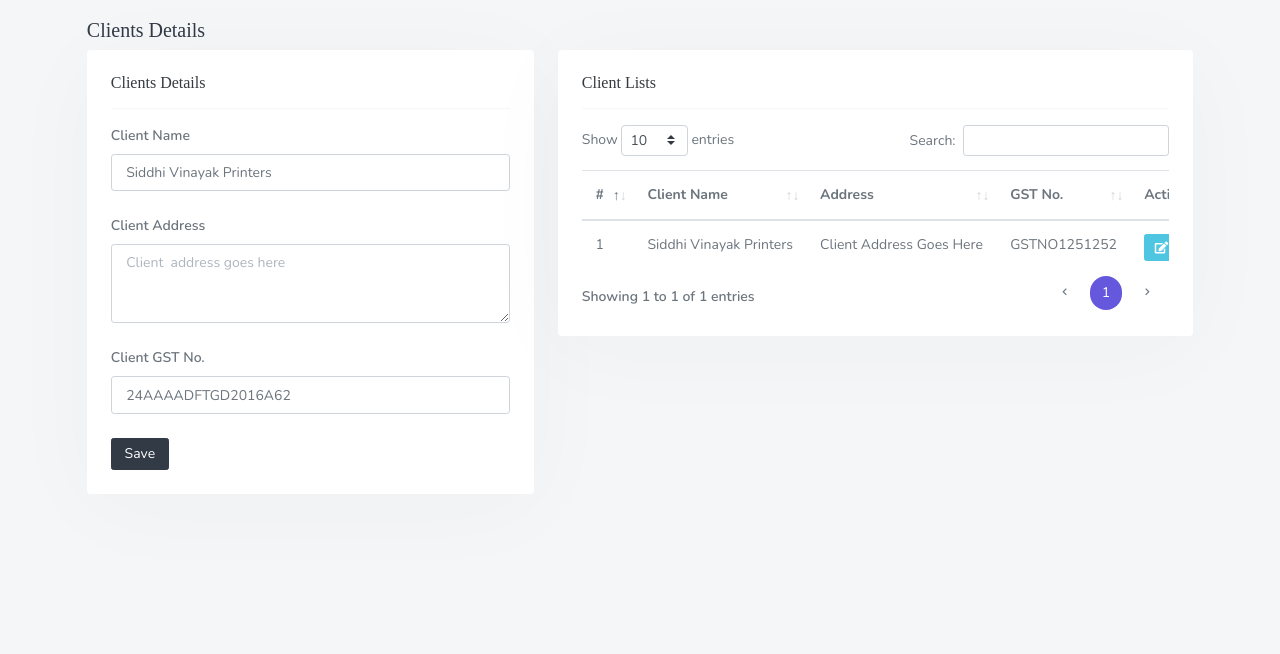
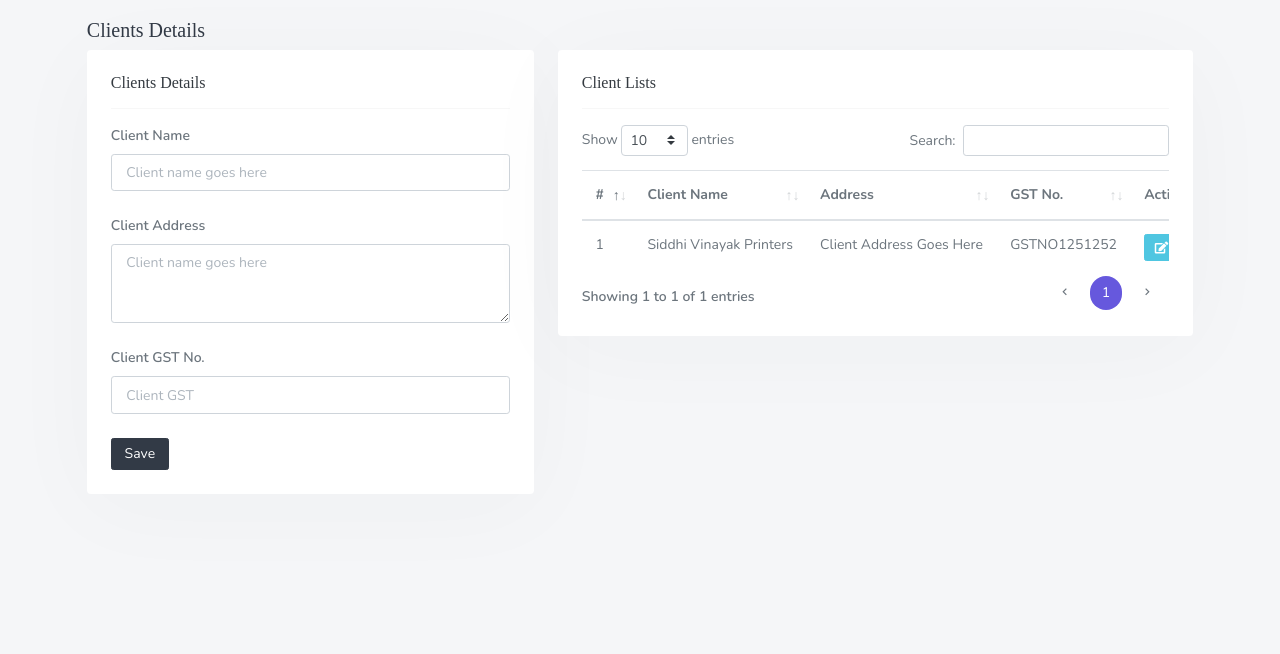
Before and after one commit to ibhargavtaillor/vipro, a Laravel app: page /admin/client in a window 1280 px wide. Shown: the part 60-714 px from the top of the page. Run offline with Laravel 8, Linux system fonts and the light colour scheme; a user stored in the database is signed in; data comes from the database, SQL or seed files in the repository; lists and menus that the app fills with data are empty; some libraries are stand-ins or nearby versions; some web fonts are replaced.

Commit message:
Enable laravel form

```diff
--- a/app/Http/Controllers/admin/ClientController.php
+++ b/app/Http/Controllers/admin/ClientController.php
@@ -2,6 +2,7 @@
 
 namespace App\Http\Controllers\admin;
 
+use App\Client;
 use App\Http\Controllers\Controller;
 use Illuminate\Http\Request;
 
@@ -12,6 +13,18 @@ class ClientController extends Controller
      */
     public function index(Request $request)
     {
-        return view("admin.client.index");
+        $_data = array(
+            "model" => new Client,
+        );
+
+        return view("admin.client.index", $_data);
+    }
+
+    /**
+     * Save Client information
+     */
+    public function store(Request $request)
+    {
+        dd($request->all());
     }
 }
--- a/composer.json
+++ b/composer.json
@@ -13,7 +13,8 @@
         "fruitcake/laravel-cors": "^2.0",
         "guzzlehttp/guzzle": "^6.3.1|^7.0.1",
         "laravel/framework": "^7.29",
-        "laravel/tinker": "^2.5"
+        "laravel/tinker": "^2.5",
+        "laravelcollective/html": "^6.2"
     },
     "require-dev": {
         "facade/ignition": "^2.0",
--- a/resources/views/admin/client/index.blade.php
+++ b/resources/views/admin/client/index.blade.php
@@ -18,26 +18,24 @@
 </div>
 <div class="row">
     <div class="col-md-5">
+        {!! Form::model($model, ["id"=>"clientForm"]) !!}
         <div class="card">
             <div class="card-body">
                 <h4 class="header-title">Clients Details</h4>
                 <hr />
                 <div class="form-group mb-3">
-                    <label for="simpleinput">Client Name</label>
-                    <input type="text" id="simpleinput" class="form-control" value="Siddhi Vinayak Printers"
-                        placeholder="Client  name goes here">
+                    <label for="vClientName">Client Name</label>
+                        {!! Form::text("vClientName", null, ["class"=>"form-control",'placeholder'=>'Client name goes here']) !!}
                 </div>
                 <div class="form-group mb-3">
-                    <label for="simpleinput">Client Address</label>
-                    <textarea class="form-control" id="example-textarea" placeholder="Client  address goes here"
-                        rows="3"></textarea>
+                    <label for="txAddress">Client Address</label>
+                    {!! Form::textarea("txAddress", null, ["class"=>"form-control",'placeholder'=>'Client name goes here', 'id'=>"example-textarea",'rows'=>'3']) !!}
                 </div>
                 <div class="row">
                     <div class="col-md-12">
                         <div class="form-group mb-3">
-                            <label for="simpleinput">Client GST No.</label>
-                            <input type="text" id="simpleinput" class="form-control" value="24AAAADFTGD2016A62"
-                                placeholder="Client  GST">
+                            <label for="vGST">Client GST No.</label>
+                            {!! Form::text("vGST", null, ["class"=>"form-control",'placeholder'=>'Client GST']) !!}
                         </div>
                     </div>
                     <div class="col-md-3">
@@ -46,6 +44,7 @@
                 </div>
             </div>
         </div>
+        {!! Form::close() !!}
     </div>
     <div class="col-md-7">
         <div class="card">
--- a/resources/views/admin/layouts/header-nav.blade.php
+++ b/resources/views/admin/layouts/header-nav.blade.php
@@ -49,7 +49,7 @@
                 </li>
 
                 <li class="float-right">
-                    <a href="{{route('adminlogin')}}" class="mr-0">
+                    <a href="{{route("logout")}}" class="mr-0">
                         <i class="fas fa-sign-out-alt "></i> Logout
                     </a>
                 </li>
```
Also changed, not shown: 1 other file.
